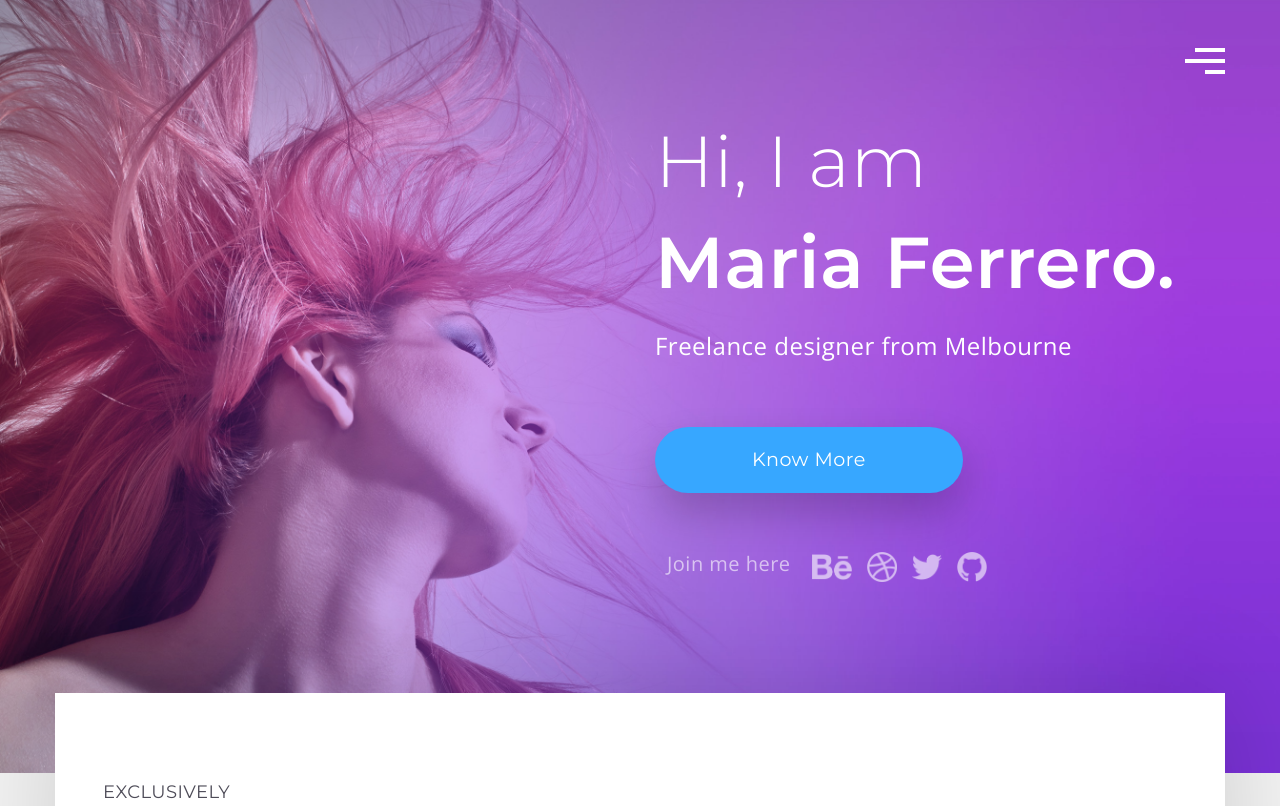
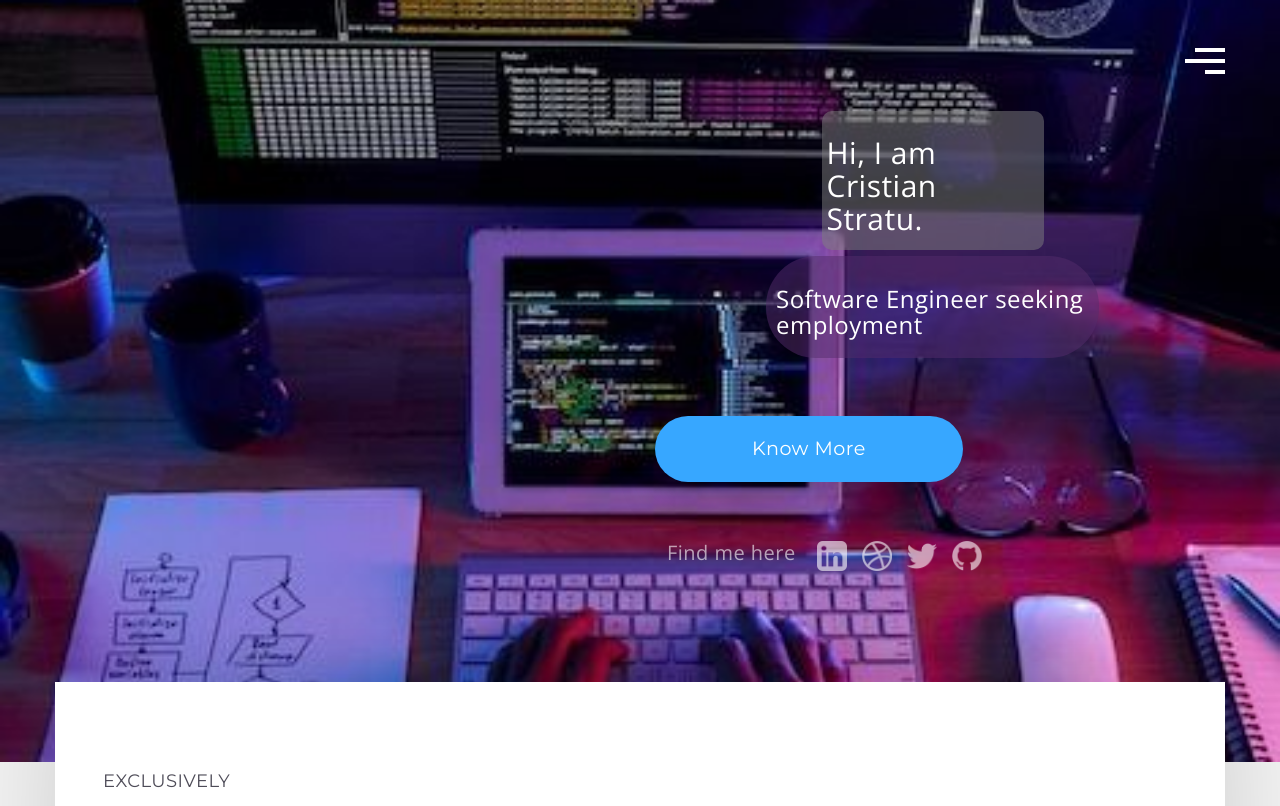
Before and after one commit to nit0ss/cristrastre, a plain HTML site: page index.html in a window 1280 px wide. Shown: the top 806 px of the page. Drawn offline with nearby package versions, Linux system fonts and the light colour scheme; a script that the page names is missing.

Commit message:
Introduction changed
Changed style, img, text

```diff
--- a/css/style.css
+++ b/css/style.css
@@ -45,7 +45,7 @@ img {
 
 /* Hero Section */
 header.hero {
-  background: url(../assets/hero-bg.jpg) no-repeat center center fixed;
+  background: url(../assets/header_bg.jpg) no-repeat center center fixed;
   -webkit-background-size: cover;
   -moz-background-size: cover;
   -o-background-size: cover;
@@ -57,7 +57,39 @@ header.hero {
 header.hero .hero-text {
   margin-top: 20%;
   margin-bottom: 20%;
+
 }
+
+header.hero .hero-text .welcome-header{
+  background-color: rgba(128, 128, 128, 0.5); /* Cambia los valores RGBA según tu preferencia */
+  border-radius: 10px; /* Ajusta el valor de border-radius según tu preferencia */
+  padding: 5px; /* Ajusta el espacio interno según tu preferencia */
+  margin: 0;
+  margin-left: 30%;
+  margin-right: 30%;
+  margin-top : 1px;
+  transition: background-color 0.3s ease; /* Añade una transición suave */
+
+}
+header.hero .hero-text .welcome-header:hover {
+  background-color: rgba(128, 128, 128, 1); /* Cambia el color de fondo en el hover */
+}
+
+header.hero .hero-text .welcome-header1{
+  background-color: rgba(84,44,109, 0.5); /* Cambia los valores RGBA según tu preferencia */
+  border-radius: 50px; /* Ajusta el valor de border-radius según tu preferencia */
+  padding: 10px; /* Ajusta el espacio interno según tu preferencia */
+  margin-left: 20%;
+  margin-right: 20%;
+  margin-top: 1%;
+  transition: background-color 0.3s ease; /* Añade una transición suave */
+
+}
+header.hero .hero-text .welcome-header1:hover {
+  background-color: rgba(84,44,109, 1); /* Cambia el color de fondo en el hover */
+}
+
+
 header.hero .row {
   position: relative;
 }
--- a/index.html
+++ b/index.html
@@ -1,5 +1,6 @@
 <!DOCTYPE html>
 <html lang="en">
+
 <head>
     <meta charset="utf-8">
     <meta http-equiv="X-UA-Compatible" content="IE=edge">
@@ -14,7 +15,8 @@
     <link href="css/style.css" rel="stylesheet">
 
     <!-- Google Font -->
-  <link href="https://fonts.googleapis.com/css?family=Montserrat:300,400,500,600,700|Open+Sans:300,400,700" rel="stylesheet">
+    <link href="https://fonts.googleapis.com/css?family=Montserrat:300,400,500,600,700|Open+Sans:300,400,700"
+        rel="stylesheet">
 
 
     <!-- HTML5 shim and Respond.js for IE8 support of HTML5 elements and media queries -->
@@ -24,6 +26,7 @@
       <script src="https://oss.maxcdn.com/respond/1.4.2/respond.min.js"></script>
       <![endif]-->
 </head>
+
 <body>
     <header class="hero">
         <div class="container">
@@ -50,12 +53,17 @@
                     </nav>
                     <!-- <a href="#" class="menu"><img src="assets/menu.png"></a> -->
                     <div class="hero-text">
-                <h1><span>Hi, I am</span><br>Maria Ferrero.</h1>
-                <h3>Freelance designer from Melbourne</h3>
+                        <div class="welcome-header">
+                            <h2><span>Hi, I am</span><br>Cristian Stratu.</h2>
+                        </div>
+                        <div class="welcome-header1">
+                            <h3>Software Engineer seeking employment </h3>
+                        </div>
                         <a href="#" class="btn btn-lg btn-primary">Know More</a>
                         <ul class="social-links">
-                  <li class="label">Join me here</li>
-                  <li><a href="#"><img src="assets/behance.png"></a></li>
+                            <li class="label">Find me here</li>
+                            <li><a href="https://www.linkedin.com/in/cristian-stratu/"><img
+                                        src="assets/linkedin.png"></a></li>
                             <li><a href="#"><img src="assets/dribbble.png"></a></li>
                             <li><a href="#"><img src="assets/twitter.png"></a></li>
                             <li><a href="#"><img src="assets/github.png"></a></li>
@@ -133,7 +141,8 @@
                         <div class="swiper-wrapper">
                             <div class="swiper-slide testimonial-box yellow">
                                 <h1>Pixel Perfect design</h1>
-                    <p>Lorem ipsum dolor sit amet, consectetur adipisicing elit, sed do eiusmod tempor incididunt ut labore et dolore magna aliqua. Ut enim ad </p>
+                                <p>Lorem ipsum dolor sit amet, consectetur adipisicing elit, sed do eiusmod tempor
+                                    incididunt ut labore et dolore magna aliqua. Ut enim ad </p>
                                 <div class="text-right">
                                     <p class="name">- John Doe</p>
                                     <p class="designation">Founder, Arrow</p>
@@ -141,7 +150,8 @@
                             </div>
                             <div class="swiper-slide testimonial-box purple">
                                 <h1>Minimal and Clean</h1>
-                    <p>Lorem ipsum dolor sit amet, consectetur adipisicing elit, sed do eiusmod tempor incididunt ut labore et dolore magna aliqua. Ut enim ad </p>
+                                <p>Lorem ipsum dolor sit amet, consectetur adipisicing elit, sed do eiusmod tempor
+                                    incididunt ut labore et dolore magna aliqua. Ut enim ad </p>
                                 <div class="text-right">
                                     <p class="name">- Rocky Hych</p>
                                     <p class="designation">CTO, Upside Down</p>
@@ -149,7 +159,8 @@
                             </div>
                             <div class="swiper-slide testimonial-box blue">
                                 <h1>Built with Bootstrap</h1>
-                    <p>Lorem ipsum dolor sit amet, consectetur adipisicing elit, sed do eiusmod tempor incididunt ut labore et dolore magna aliqua. Ut enim ad </p>
+                                <p>Lorem ipsum dolor sit amet, consectetur adipisicing elit, sed do eiusmod tempor
+                                    incididunt ut labore et dolore magna aliqua. Ut enim ad </p>
                                 <div class="text-right">
                                     <p class="name">- John Doe</p>
                                     <p class="designation">Founder, Arrow</p>
@@ -157,7 +168,8 @@
                             </div>
                             <div class="swiper-slide testimonial-box pink">
                                 <h1>Responsive template</h1>
-                    <p>Lorem ipsum dolor sit amet, consectetur adipisicing elit, sed do eiusmod tempor incididunt ut labore et dolore magna aliqua. Ut enim ad </p>
+                                <p>Lorem ipsum dolor sit amet, consectetur adipisicing elit, sed do eiusmod tempor
+                                    incididunt ut labore et dolore magna aliqua. Ut enim ad </p>
                                 <div class="text-right">
                                     <p class="name">- Rocky Hych</p>
                                     <p class="designation">CTO, Upside Down</p>
@@ -165,7 +177,8 @@
                             </div>
                             <div class="swiper-slide testimonial-box yellow">
                                 <h1>Pixel Perfect</h1>
-                    <p>Lorem ipsum dolor sit amet, consectetur adipisicing elit, sed do eiusmod tempor incididunt ut labore et dolore magna aliqua. Ut enim ad </p>
+                                <p>Lorem ipsum dolor sit amet, consectetur adipisicing elit, sed do eiusmod tempor
+                                    incididunt ut labore et dolore magna aliqua. Ut enim ad </p>
                                 <div class="text-right">
                                     <p class="name">- John Doe</p>
                                     <p class="designation">Founder, Arrow</p>
@@ -173,7 +186,8 @@
                             </div>
                             <div class="swiper-slide testimonial-box purple">
                                 <h1>Minimal and Clean</h1>
-                    <p>Lorem ipsum dolor sit amet, consectetur adipisicing elit, sed do eiusmod tempor incididunt ut labore et dolore magna aliqua. Ut enim ad </p>
+                                <p>Lorem ipsum dolor sit amet, consectetur adipisicing elit, sed do eiusmod tempor
+                                    incididunt ut labore et dolore magna aliqua. Ut enim ad </p>
                                 <div class="text-right">
                                     <p class="name">- Rocky Hych</p>
                                     <p class="designation">CTO, Upside Down</p>
@@ -181,7 +195,8 @@
                             </div>
                             <div class="swiper-slide testimonial-box blue">
                                 <h1>Pixel Perfect</h1>
-                    <p>Lorem ipsum dolor sit amet, consectetur adipisicing elit, sed do eiusmod tempor incididunt ut labore et dolore magna aliqua. Ut enim ad </p>
+                                <p>Lorem ipsum dolor sit amet, consectetur adipisicing elit, sed do eiusmod tempor
+                                    incididunt ut labore et dolore magna aliqua. Ut enim ad </p>
                                 <div class="text-right">
                                     <p class="name">- John Doe</p>
                                     <p class="designation">Founder, Arrow</p>
@@ -189,7 +204,8 @@
                             </div>
                             <div class="swiper-slide testimonial-box pink">
                                 <h1>Minimal and Clean</h1>
-                    <p>Lorem ipsum dolor sit amet, consectetur adipisicing elit, sed do eiusmod tempor incididunt ut labore et dolore magna aliqua. Ut enim ad </p>
+                                <p>Lorem ipsum dolor sit amet, consectetur adipisicing elit, sed do eiusmod tempor
+                                    incididunt ut labore et dolore magna aliqua. Ut enim ad </p>
                                 <div class="text-right">
                                     <p class="name">- Rocky Hych</p>
                                     <p class="designation">CTO, Upside Down</p>
@@ -252,7 +268,8 @@
             </div>
             <div class="row sub-footer">
                 <div class="col-md-12 text-center">
-              <p>Designed by <a href="#" target="_blank">@realvjy</a> | Download <a href="http://designerdada.com/free-bootstrap-one-page-portfolio-template/">here</a></p>
+                    <p>Designed by <a href="#" target="_blank">@realvjy</a> | Download <a
+                            href="http://designerdada.com/free-bootstrap-one-page-portfolio-template/">here</a></p>
                 </div>
             </div>
         </div>
@@ -325,7 +342,7 @@
         });
 
         // Main Navigation
-      $('#menu-toggle').click(function(){
+        $('#menu-toggle').click(function () {
             $(this).toggleClass('open'),
                 $('.main-nav').toggleClass('show-it');
         })
@@ -333,14 +350,17 @@
 
     <!-- Google Analytics - You should remove this -->
     <script>
-      (function(i,s,o,g,r,a,m){i['GoogleAnalyticsObject']=r;i[r]=i[r]||function(){
-        (i[r].q=i[r].q||[]).push(arguments)},i[r].l=1*new Date();a=s.createElement(o),
-        m=s.getElementsByTagName(o)[0];a.async=1;a.src=g;m.parentNode.insertBefore(a,m)
-      })(window,document,'script','https://www.google-analytics.com/analytics.js','ga');
+            (function (i, s, o, g, r, a, m) {
+                i['GoogleAnalyticsObject'] = r; i[r] = i[r] || function () {
+                    (i[r].q = i[r].q || []).push(arguments)
+                }, i[r].l = 1 * new Date(); a = s.createElement(o),
+                    m = s.getElementsByTagName(o)[0]; a.async = 1; a.src = g; m.parentNode.insertBefore(a, m)
+            })(window, document, 'script', 'https://www.google-analytics.com/analytics.js', 'ga');
 
         ga('create', 'UA-29231762-2', 'auto');
         ga('send', 'pageview');
 
     </script>
 </body>
+
 </html>
```
Also changed, not shown: assets/header_bg.jpg (added), assets/linkedin.png (added). Lines whose indentation alone changed are shown as unchanged.
